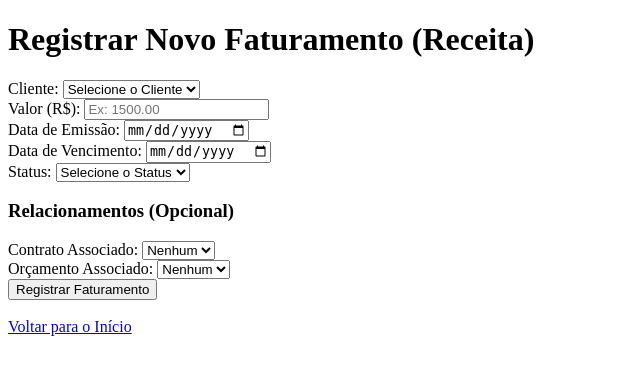
After one commit to GabrielGugg/daedalosys, a Flask app: page /financeiro/faturamentos/novo in a window 1280 px wide. The commit adds this page. Shown: the top 375 px of the page, without its empty margins (0-640 px from the left). Run offline with Flask 3, Linux system fonts and the light colour scheme.

Commit message:
Adicionado módulos de custo e faturamento

```diff
--- a/app.py
+++ b/app.py
@@ -306,7 +306,13 @@ def novo_chamado():
     tecnicos = Tecnico.query.order_by(Tecnico.nome).all()
 
     # Valores fixos para campos de seleção
-    PRIORIDADES = [1, 2, 3, 4, 5] # 1 é a mais alta
+    PRIORIDADES = {
+        1: 'Muito Alta',
+        2: 'Alta',
+        3: 'Média',
+        4: 'Baixa',
+        5: 'Muito Baixa'
+    }
     STATUS_INICIAL = {
         1: 'Aberto',
         2: 'Em Andamento',
@@ -346,7 +352,13 @@ def editar_chamado(id):
     tecnicos = Tecnico.query.order_by(Tecnico.nome).all()
 
     # Opções para os campos de seleção
-    PRIORIDADES = [1, 2, 3, 4, 5]
+    PRIORIDADES = {
+        1: 'Muito Alta',
+        2: 'Alta',
+        3: 'Média',
+        4: 'Baixa',
+        5: 'Muito Baixa'
+    }
     STATUS_OPCOES = {
         1: 'Aberto',
         2: 'Em Andamento',
@@ -409,6 +421,142 @@ def excluir_chamado(id):
     # Redireciona de volta para a lista de chamados
     return redirect(url_for('lista_chamados'))
 
+# Rota para exibir o formulário de cadastro de custo e processar os dados
+@app.route('/financeiro/custos/novo', methods=['GET', 'POST'])
+def novo_custo():
+    # Busca clientes para a associação (custo pode ser de um cliente ou geral)
+    clientes = Cliente.query.order_by(Cliente.razao_social).all()
+
+    # Opções para Tipo de Custo (baseado no campo 'tipo' int do seu diagrama)
+    TIPOS_CUSTO = {
+        1: 'Custo Operacional',
+        2: 'Custo com Cliente',
+        3: 'Despesa Fixa'
+    }
+
+    if request.method == 'POST':
+        # 1. Obter dados do formulário
+        id_cliente = request.form.get('id_cliente') # Pode ser None
+        descricao = request.form['descricao']
+        valor_str = request.form['valor'].replace(',', '.') # Substitui vírgula por ponto para conversão
+        tipo = request.form['tipo']
+        data_str = request.form['data']
+
+        # 2. Tratamento de Dados e Criação do Objeto
+
+        # Converte a data string para objeto date
+        data_registro = datetime.strptime(data_str, '%Y-%m-%d').date()
+
+        novo_custo_db = Custo(
+            id_cliente=id_cliente if id_cliente else None,
+            descricao=descricao,
+            # Converte o valor para float/Numeric
+            valor=float(valor_str),
+            tipo=int(tipo),
+            data=data_registro
+        )
+
+        # 3. Adicionar e salvar
+        db.session.add(novo_custo_db)
+        db.session.commit()
+
+        # 4. Redirecionar para a lista de custos
+        return redirect(url_for('lista_custos'))
+
+    # Se for GET, renderizar o formulário
+    return render_template('custo_cadastro.html',
+                           clientes=clientes,
+                           tipos_custo=TIPOS_CUSTO)
+
+# Rota para exibir a lista de custos
+@app.route('/financeiro/custos/lista')
+def lista_custos():
+    custos = Custo.query.order_by(Custo.data.desc()).all()
+
+    # Mapa para traduzir o código do tipo de custo
+    TIPOS_CUSTO = {
+        1: 'Operacional',
+        2: 'Com Cliente',
+        3: 'Despesa Fixa'
+    }
+
+    return render_template('custo_lista.html',
+                           custos=custos,
+                           tipos_custo=TIPOS_CUSTO)
+
+# Rota para exibir o formulário de cadastro de faturamento e processar os dados
+@app.route('/financeiro/faturamentos/novo', methods=['GET', 'POST'])
+def novo_faturamento():
+    # Busca dados para as chaves estrangeiras
+    clientes = Cliente.query.order_by(Cliente.razao_social).all()
+    contratos = Contrato.query.all() # Todos os contratos
+    orcamentos = Orcamento.query.all() # Todos os orçamentos
+
+    # Opções para Status de Faturamento (baseado no campo 'status' int)
+    STATUS_FATURAMENTO = {
+        1: 'Aberto',
+        2: 'Emitido',
+        3: 'Pago',
+        4: 'Cancelado'
+    }
+
+    if request.method == 'POST':
+        # 1. Obter dados do formulário
+        id_cliente = request.form['id_cliente']
+        id_contrato = request.form.get('id_contrato')
+        id_orcamento = request.form.get('id_orcamento')
+
+        data_emissao_str = request.form['data_emissao']
+        data_vencimento_str = request.form['data_vencimento']
+        valor_total_str = request.form['valor_total'].replace(',', '.')
+        status = request.form['status']
+
+        # 2. Tratamento de Dados e Criação do Objeto
+
+        # Converte datas
+        data_emissao = datetime.strptime(data_emissao_str, '%Y-%m-%d').date()
+        data_vencimento = datetime.strptime(data_vencimento_str, '%Y-%m-%d').date()
+
+        novo_faturamento_db = Faturamento(
+            id_cliente=id_cliente,
+            id_contrato=id_contrato if id_contrato else None,
+            id_orcamento=id_orcamento if id_orcamento else None,
+            data_emissao=data_emissao,
+            data_vencimento=data_vencimento,
+            valor_total=float(valor_total_str),
+            status=int(status)
+        )
+
+        # 3. Adicionar e salvar
+        db.session.add(novo_faturamento_db)
+        db.session.commit()
+
+        # 4. Redirecionar para a lista de faturamentos
+        return redirect(url_for('lista_faturamentos'))
+
+    # Se for GET, renderizar o formulário
+    return render_template('faturamento_cadastro.html',
+                           clientes=clientes,
+                           contratos=contratos,
+                           orcamentos=orcamentos,
+                           status_faturamento=STATUS_FATURAMENTO)
+
+# Rota para exibir a lista de faturamentos
+@app.route('/financeiro/faturamentos/lista')
+def lista_faturamentos():
+    faturamentos = Faturamento.query.order_by(Faturamento.data_emissao.desc()).all()
+
+    STATUS_FATURAMENTO = {
+        1: 'Aberto',
+        2: 'Emitido',
+        3: 'Pago',
+        4: 'Cancelado'
+    }
+
+    return render_template('faturamento_lista.html',
+                           faturamentos=faturamentos,
+                           status_faturamento=STATUS_FATURAMENTO)
+
 # --- Criação do Banco de Dados ---
 with app.app_context():
     db.create_all()
--- /dev/null
+++ b/templates/faturamento_cadastro.html
@@ -0,0 +1,70 @@
+<!DOCTYPE html>
+<html lang="pt-br">
+<head>
+    <meta charset="UTF-8">
+    <title>Registrar Novo Faturamento - DaedaloSYS</title>
+</head>
+<body>
+    <h1>Registrar Novo Faturamento (Receita)</h1>
+
+    <form action="/financeiro/faturamentos/novo" method="POST">
+        <div>
+            <label for="id_cliente">Cliente:</label>
+            <select id="id_cliente" name="id_cliente" required>
+                <option value="" disabled selected>Selecione o Cliente</option>
+                {% for cliente in clientes %}
+                    <option value="{{ cliente.id }}">{{ cliente.razao_social }}</option>
+                {% endfor %}
+            </select>
+        </div>
+
+        <div>
+            <label for="valor_total">Valor (R$):</label>
+            <input type="text" id="valor_total" name="valor_total" placeholder="Ex: 1500.00" required>
+        </div>
+
+        <div>
+            <label for="data_emissao">Data de Emissão:</label>
+            <input type="date" id="data_emissao" name="data_emissao" required>
+        </div>
+        <div>
+            <label for="data_vencimento">Data de Vencimento:</label>
+            <input type="date" id="data_vencimento" name="data_vencimento" required>
+        </div>
+
+        <div>
+            <label for="status">Status:</label>
+            <select id="status" name="status" required>
+                <option value="" disabled selected>Selecione o Status</option>
+                {% for key, value in status_faturamento.items() %}
+                    <option value="{{ key }}">{{ value }}</option>
+                {% endfor %}
+            </select>
+        </div>
+
+        <h3>Relacionamentos (Opcional)</h3>
+        <div>
+            <label for="id_contrato">Contrato Associado:</label>
+            <select id="id_contrato" name="id_contrato">
+                <option value="">Nenhum</option>
+                {% for contrato in contratos %}
+                    <option value="{{ contrato.id }}">Contrato #{{ contrato.id }} - Cliente: {{ contrato.cliente.razao_social }}</option>
+                {% endfor %}
+            </select>
+        </div>
+        <div>
+            <label for="id_orcamento">Orçamento Associado:</label>
+            <select id="id_orcamento" name="id_orcamento">
+                <option value="">Nenhum</option>
+                {% for orcamento in orcamentos %}
+                    <option value="{{ orcamento.id }}">Orçamento #{{ orcamento.id }} - Cliente: {{ orcamento.cliente.razao_social }}</option>
+                {% endfor %}
+            </select>
+        </div>
+
+        <button type="submit">Registrar Faturamento</button>
+    </form>
+    <br>
+    <a href="/">Voltar para o Início</a>
+</body>
+</html>
```
Also changed, not shown: templates/chamado_cadastro.html (+4 -4 lines), templates/chamado_editar.html (+5 -3 lines), templates/custo_cadastro.html (added, +51 -0 lines), templates/custo_lista.html (added, +54 -0 lines), templates/faturamento_lista.html (added, +48 -0 lines), templates/index.html (+5 -5 lines).
